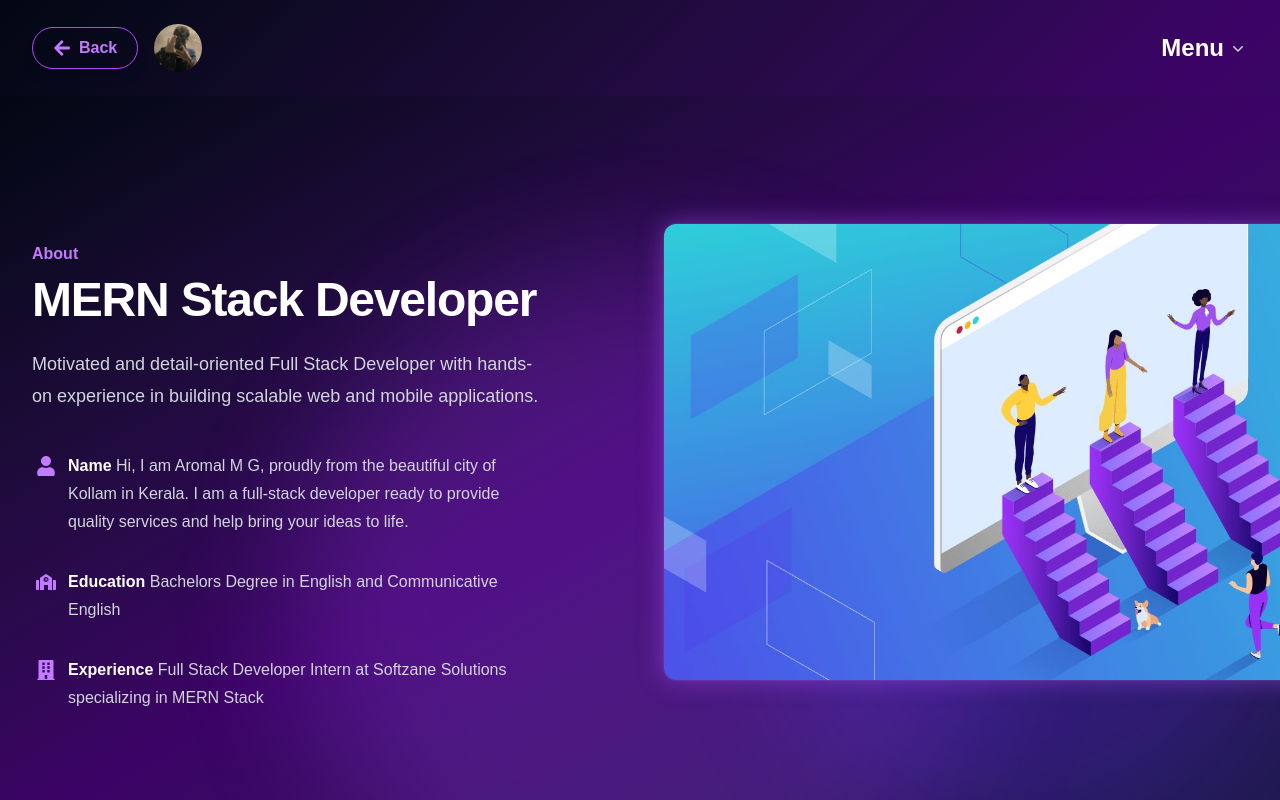
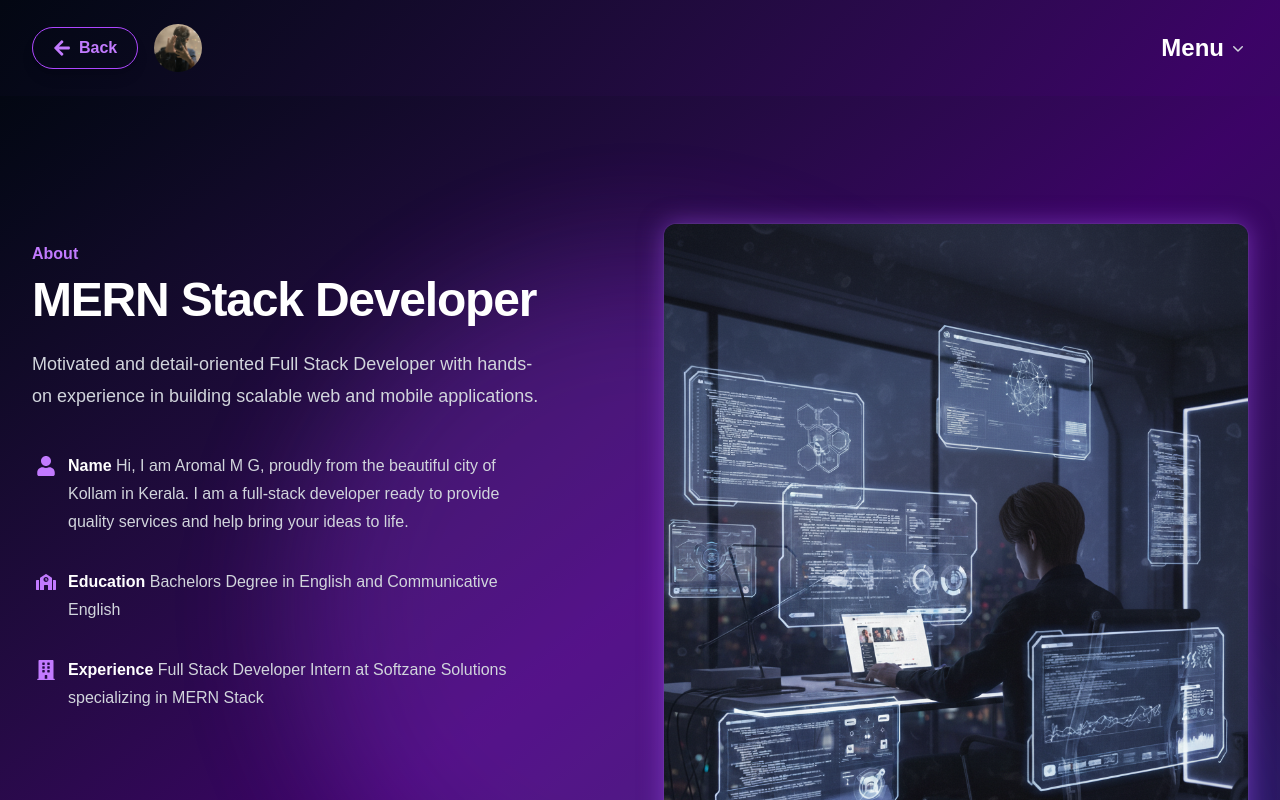
Before and after one commit to fake-test-dotcom/portfolio2, a Next.js app: page /about in a window 1280 px wide. Shown: the top 800 px of the page. Built offline with nearby package versions, Linux system fonts and the light colour scheme.

Commit message:
14 10 2025

```diff
--- a/app/about/page.tsx
+++ b/app/about/page.tsx
@@ -181,11 +181,11 @@ export default function Navbar() {
             {/* Image */}
             <div className="relative">
               <Image
-                src="/images/about-us-page.jpg"
+                src="/images/aromaledit about.png"
                 alt="About section"
                 width={2432}
                 height={1442}
-                className="w-full max-w-none rounded-xl shadow-[0_0_25px_rgba(168,85,247,0.5)] ring-1 ring-gray-400/10 sm:w-228 md:-ml-4 lg:-ml-0 hover:scale-105 transition-transform duration-500"
+                className="w-full max-w-50px rounded-xl shadow-[0_0_25px_rgba(168,85,247,0.5)] ring-1 ring-gray-400/10 sm:w-228 md:-ml-4 lg:-ml-0 hover:scale-105 transition-transform duration-500"
               />
             </div>
           </div>
```
Also changed, not shown: public/images/aromalBlackshirt1.jpg (added), public/images/aromaledit about.png (added).
